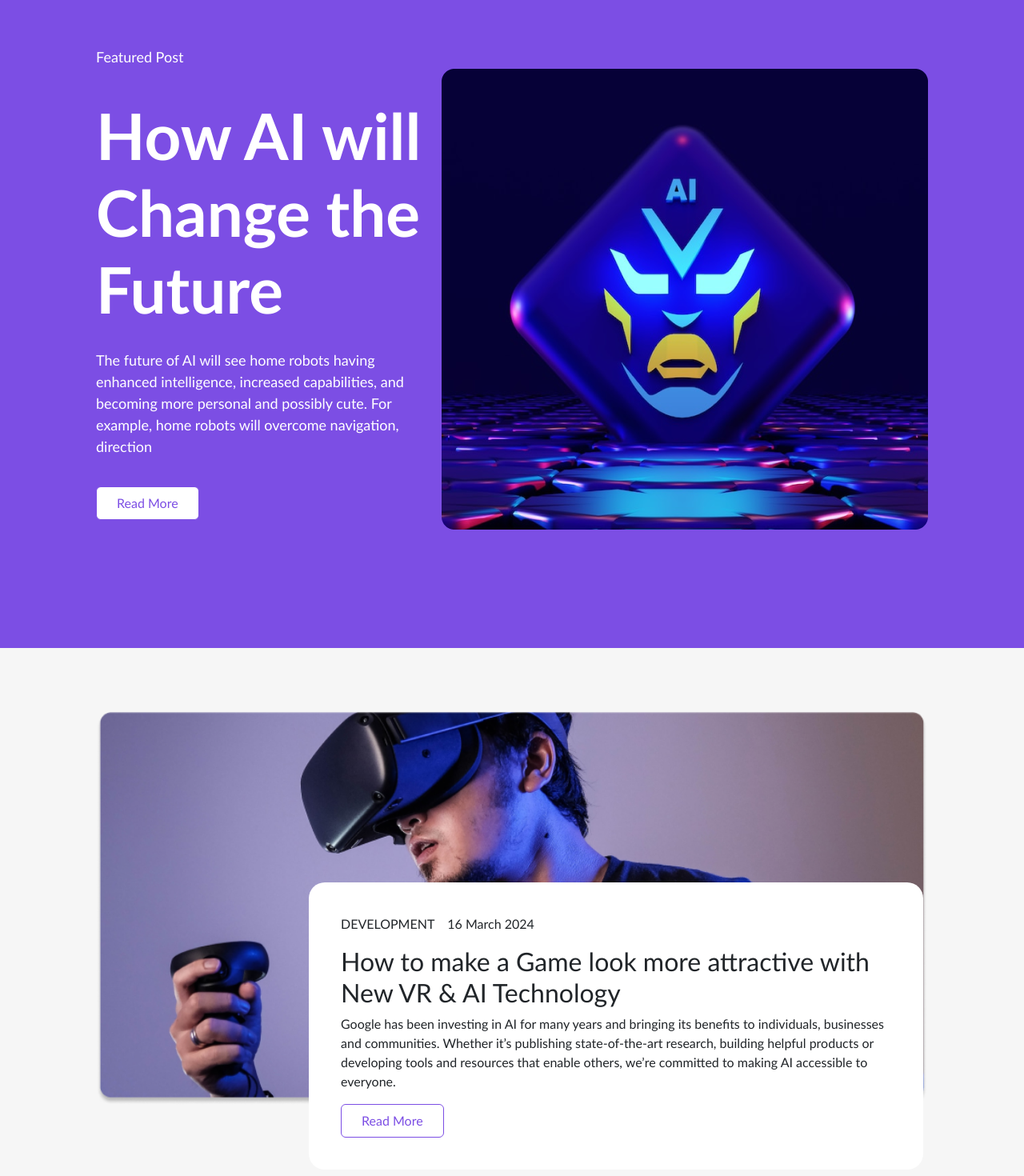
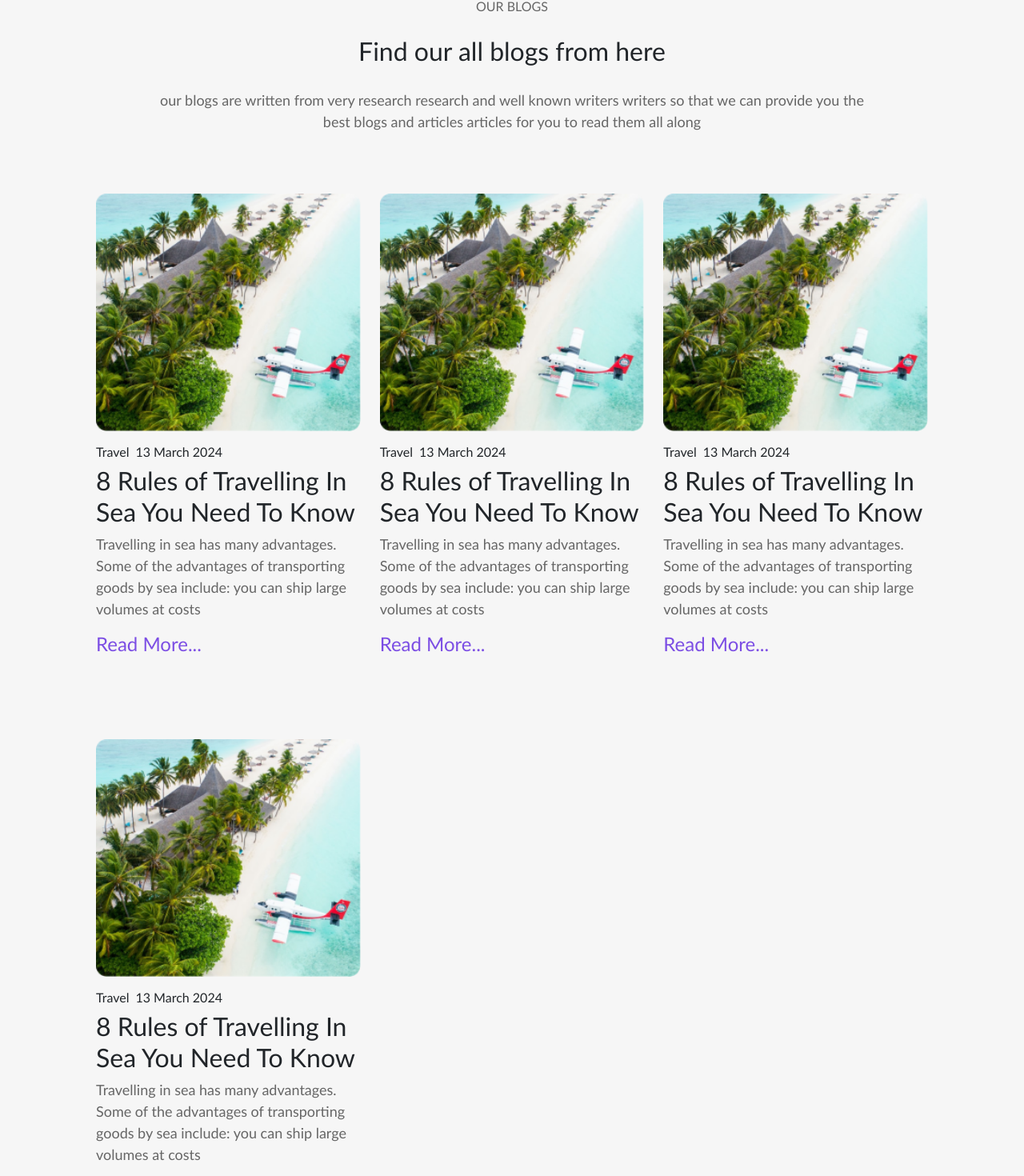
Before and after one commit to Vinayakkadge04/BloggingWebApplication, a React (Create React App) app: page /blogs in a window 1280 px wide. Shown: the part 159-1629 px from the top of the page at 80% size. Built offline with nearby package versions, Linux system fonts and the light colour scheme.

Commit message:
About Us Page

```diff
--- /dev/null
+++ b/src/About/About.jsx
@@ -0,0 +1,86 @@
+import React from "react";
+import TopBar from "../topbar/topbar";
+import Footer from "../footer/Footer";
+import "./about.css";
+import aboutBanner from "../assets/images/aboutBanner.png";
+
+export default function About() {
+  return (
+    <>
+      <TopBar />
+      <div className="main">
+        <div className="container" id="aboutTop">
+          <h6>ABOUT US</h6>
+          <h1>
+            Creative Blog Writting and <br /> publishing site
+          </h1>
+          <p>
+            Leverage agile frameworks to provide a robust synopsis for high
+            level overviews. Iterative approaches to corporate strategy foster
+            collaborative thinking to further the overall value proposition.
+            Organically grow the holistic world view of disruptive innovation
+            via workplace diversity and empowerment.
+          </p>
+        </div>
+
+        <div className="imgContainer">
+          <img className="imgAbout" src={aboutBanner} alt="" />
+        </div>
+
+        <div className="row" id="workTextHead">
+          <div className="col-lg-6 col-md-12 col-sm-12 left">
+            <h6>How We Work</h6>
+            <h1>I will show you how our team works</h1>
+          </div>
+          <div className="col-lg-6 col-md-12 col-sm-12 right">
+            <p>
+              Bring to the table win-win market strategies to ensure perfect
+              articles.{" "}
+            </p>
+          </div>
+        </div>
+
+        <div className="row d-flex justify-content-space-between">
+          <div className="col-md-4 col-sm-12 cardView">
+            <h1>01</h1>
+            <h4>Brainstorming</h4>
+            <p>
+              Bring to the table win-win survival strategies to ensure proactive
+              domination. At the end of the day, going forward, a new normal
+              that has evolved from generation X is on the runway heading
+              towards a streamlined cloud solution. User generated
+            </p>
+            <h6>Learn More</h6>
+          </div>
+
+          <div className="col-md-4 col-sm-12 cardView">
+            <h1>02</h1>
+            <h4>Analysis</h4>
+            <p>
+              Capitalize on low hanging fruit to identify a ballpark value added
+              activity to beta test. Override the digital divide with additional
+              clickthroughs from DevOps. Nanotechnology immersion along the
+              information highway will close the loop on focusing solely on the
+              bottom line solely on the bottom line.
+            </p>
+            <h6>Learn More</h6>
+          </div>
+
+          <div className="col-md-4 col-sm-12 cardView">
+            <h1>03</h1>
+            <h4>News Publishing</h4>
+            <p>
+              Leverage agile frameworks to provide a robust synopsis for high
+              level overviews. Iterative approaches to corporate strategy foster
+              collaborative thinking to further the overall value proposition.
+              Organically grow the holistic world view of disruptive innovation
+              via workplace diversity and empowerment.
+            </p>
+            <h6>Learn More</h6>
+          </div>
+        </div>
+      </div>
+      <Footer />
+    </>
+  );
+}
--- /dev/null
+++ b/src/About/about.css
@@ -0,0 +1,86 @@
+#aboutTop{
+    display: flex;
+    flex-direction: column;
+    align-items: center;
+    justify-content: space-between;
+    gap:20px;
+    padding:60px 0;
+}
+#aboutTop p{
+    text-align: center;
+    color: #666666;
+    font-size: 18px;
+    font-weight: 100;
+    width: 85%;
+}
+#aboutTop h6{
+    color: #666666;
+    font-size: 16px;
+}
+#aboutTop h1{
+    text-align: center;
+    font-size: 58px;
+    font-weight: 600;
+}
+.imgAbout{
+    width: 100%;
+
+}
+.imgContainer{
+    display: flex;
+    align-items: center;
+    justify-content: center;
+    padding: 40px 0;
+}
+#workTextHead p{
+    color: #666666;
+}
+#workTextHead .right{
+    display: flex;
+    align-items: end;
+    justify-content: start;
+}
+#workTextHead .left{
+    display: flex;
+    flex-direction: column;
+    gap: 26px;
+}
+#workTextHead .left h1{
+    font-weight: 500;
+    font-size:58px;
+}
+.cardView{
+    margin: 60px 0;
+}
+.cardView h1{
+    color: #666666;
+    font-size: 64px;
+    opacity: 0.3;
+}
+.cardView h4{
+    color: #7C4EE4;
+}
+.cardView p{
+    color: #666666;
+    opacity: 0.7;
+    width: 90%;
+}
+
+/* .cardView:hover{
+    background-color: #7C4EE4;
+}
+.cardView h1:hover{
+    color: #fff;
+    font-size: 64px;
+    opacity: 1;
+}
+.cardView h4 :hover{
+    color: #7C4EE4;
+}
+.cardView p:hover{
+    color: #fff;
+    opacity: 1;
+}
+.cardView h6:hover{
+    display: block;
+} */
--- a/src/App.js
+++ b/src/App.js
@@ -2,11 +2,21 @@ import React from 'react'
 import TopBar from './topbar/topbar'
 import HomeScreen from './HomeScreen/HomeScreen'
 import {BrowserRouter  , Routes , Route} from 'react-router-dom'
+import BlogPage from './BlogPage/BlogPage';
+import About from './About/About';
 
 export default function App() {
   return (
     <>
-     <HomeScreen/>
+    <BrowserRouter>
+    <Routes>
+        <Route path='/' element={<HomeScreen/>}/>
+        <Route path='/blogs' element={<BlogPage/>}/>
+        <Route path='/about' element={<About/>}/>
+    </Routes>
+
+    </BrowserRouter>
+
     </>
   )
 }
--- /dev/null
+++ b/src/BlogPage/BlogPage.jsx
@@ -0,0 +1,101 @@
+import React from "react";
+import TopBar from "../topbar/topbar";
+import Footer from "../footer/Footer";
+import post1 from "../assets/images/post1.png";
+import './blogpage.css'
+
+export default function BlogPage() {
+  return (
+    <>
+      <TopBar />
+      <div className="main">
+      <div className="container" id="aboutTop">
+        <h6>OUR BLOGS</h6>
+        <h2>Find our all blogs from here</h2>
+        <p>
+          our blogs are written from very research research and well known
+          writers writers so that we can provide you the best blogs and articles
+          articles for you to read them all along
+        </p>
+      </div>
+
+      <div id="postGrid" className="row">
+        <div className="col-md-4 mb-5 col-sm-12">
+          <img src={post1} alt="" />
+          <div className="d-flex gap-2 mt-3">
+            <h6>Travel</h6>
+            <h6>13 March 2024</h6>
+          </div>
+          <h2>8 Rules of Travelling In Sea You Need To Know</h2>
+          <p>
+            Travelling in sea has many advantages. Some of the advantages of
+            transporting goods by sea include: you can ship large volumes at
+            costs
+          </p>
+          <a href="#"><h4>
+            Read More...
+            </h4></a>
+        </div>
+
+
+        <div className="col-md-4 mb-5 col-sm-12">
+          <img src={post1} alt="" />
+          <div className="d-flex gap-2 mt-3">
+            <h6>Travel</h6>
+            <h6>13 March 2024</h6>
+          </div>
+          <h2>8 Rules of Travelling In Sea You Need To Know</h2>
+          <p>
+            Travelling in sea has many advantages. Some of the advantages of
+            transporting goods by sea include: you can ship large volumes at
+            costs
+          </p>
+          <a href="#"><h4>
+            Read More...
+            </h4></a>
+        </div>
+
+        <div className="col-md-4 col-sm-12 mb-5 pb-5">
+          <img src={post1} alt="" />
+          <div className="d-flex gap-2 mt-3">
+            <h6>Travel</h6>
+            <h6>13 March 2024</h6>
+          </div>
+          <h2>8 Rules of Travelling In Sea You Need To Know</h2>
+          <p>
+            Travelling in sea has many advantages. Some of the advantages of
+            transporting goods by sea include: you can ship large volumes at
+            costs
+          </p>
+          <a href="#"><h4>
+            Read More...
+            </h4></a>
+        </div>
+
+
+        <div className="col-md-4 col-sm-12 mb-5 pb-5">
+          <img src={post1} alt="" />
+          <div className="d-flex gap-2 mt-3">
+            <h6>Travel</h6>
+            <h6>13 March 2024</h6>
+          </div>
+          <h2>8 Rules of Travelling In Sea You Need To Know</h2>
+          <p>
+            Travelling in sea has many advantages. Some of the advantages of
+            transporting goods by sea include: you can ship large volumes at
+            costs
+          </p>
+          <a href="#"><h4>
+            Read More...
+            </h4></a>
+        </div>
+
+      </div>
+
+      </div>
+
+
+      <Footer />
+    </>
+  );
+}
--- /dev/null
+++ b/src/BlogPage/blogpage.css
@@ -0,0 +1,37 @@
+.main{
+    background-color: #f6f6f6;
+
+    padding: 0 120px;
+}
+#blogTop{
+    display: flex;
+    flex-direction: column;
+    align-items: center;
+    justify-content: space-between;
+    gap:20px;
+    padding:40px 0;
+}
+#blogTop p{
+    text-align: center;
+    color: #666666;
+}
+#blogTop h6{
+    color: #666666;
+}
+#postGrid{
+
+    display: flex;
+    flex-wrap: wrap;
+}
+#postGrid img{
+    width:100%
+
+}
+#postGrid p{
+    color: #666666;
+    font-size: 18px;
+}
+#postGrid a{
+    color:#7C4EE4;
+    text-decoration: none;
+}
--- a/src/footer/Footer.jsx
+++ b/src/footer/Footer.jsx
@@ -111,7 +111,7 @@ export default function Footer() {
         <hr className="horizon"/>
         <div className="footerNav mt-3 mb-3">
         <p>
-        Copyright Hexagn © 2023. All Right Reserved
+        Copyright Hexagn © 2024. All Right Reserved
         </p>
         </div>
     </>
--- a/src/topbar/topbar.jsx
+++ b/src/topbar/topbar.jsx
@@ -1,6 +1,7 @@
 import React, { Component } from "react";
 import "./topbar.css";
 import "../global.css";
+import {NavLink} from 'react-router-dom'
 
 class TopBar extends Component {
   state={clicked:false};
@@ -13,7 +14,7 @@ class TopBar extends Component {
     return (
       <div className="title">
         <nav>
-          <a href="#">
+          <NavLink to="/">
             <div id="logo">
             <svg
               id="logo-64"
@@ -81,25 +82,25 @@ class TopBar extends Component {
             </svg>
             <p id="logoTitle">MyLogo</p>
             </div>
-          </a>
+          </NavLink>
           <div>
             <ul id="navlist" className={this.state.clicked ? "#navlist active" : "navlist"}>
               <li>
-                <a href="#">Home</a>
+                <NavLink to="/">Home</NavLink>
               </li>
               <li>
-                <a href="#">Blog</a>
+                <NavLink to="/blogs">Blog</NavLink>
               </li>
               <li>
-                <a href="#">About</a>
+                <NavLink to="/about">About</NavLink>
               </li>
               <li>
 
-                <a href="#">
+                <NavLink to="/contact">
                   <div className="primaryButton">
                     Contact Us
                   </div>
-                </a>
+                </NavLink>
 
 
               </li>
```
Also changed, not shown: src/Contact/Contact.jsx (added), src/Contact/contact.css (added), src/assets/images/aboutBanner.png (added).
